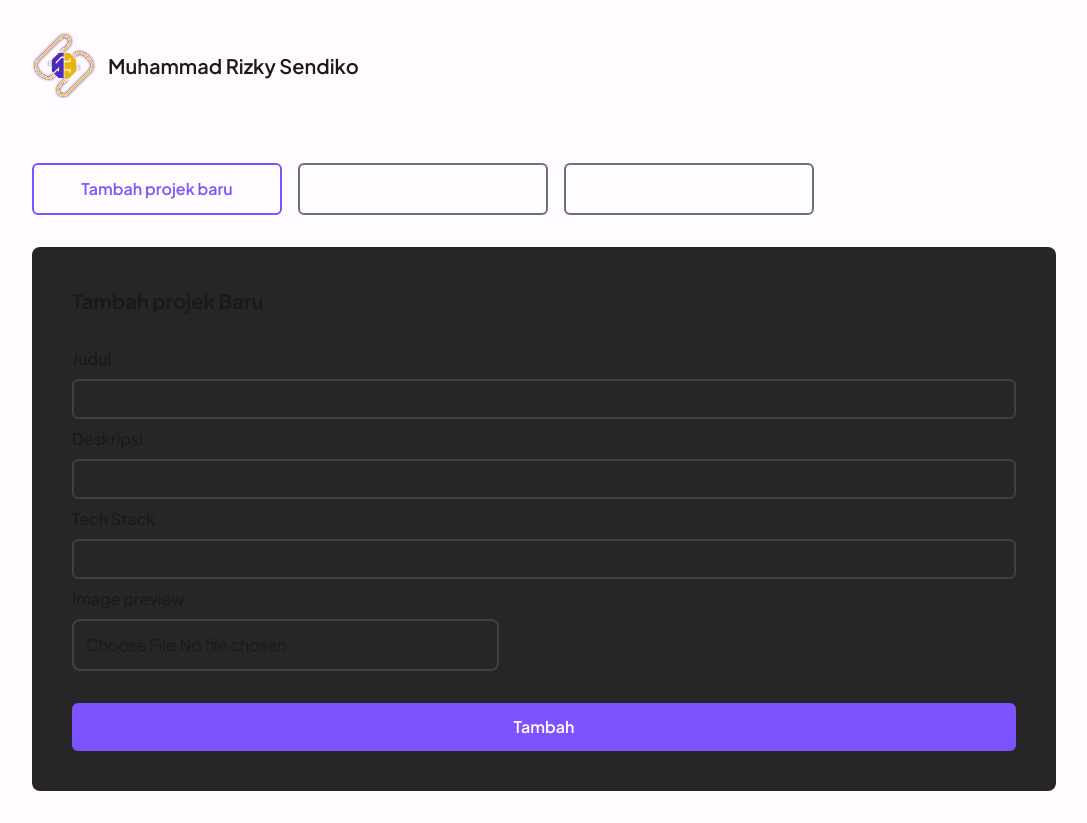
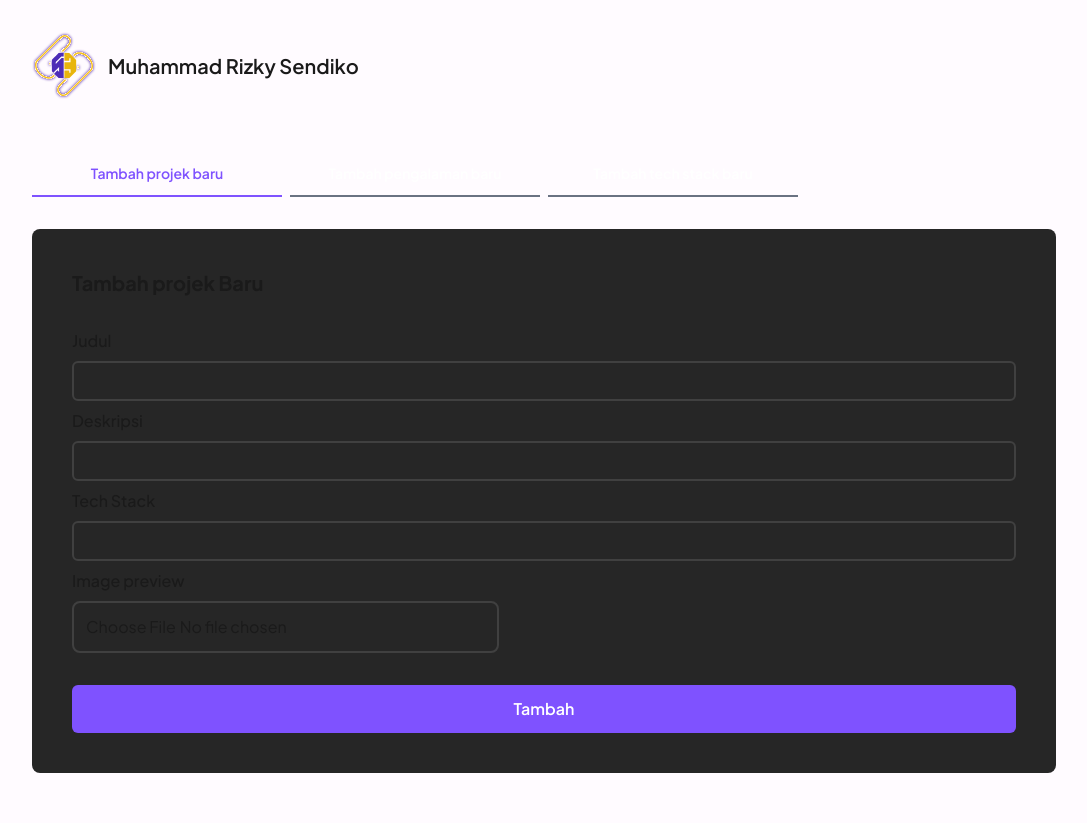
Before and after one commit to joanpurbaa/portofolio-sendiko, a Next.js app: page /admin in a window 1280 px wide. Shown: the whole page, without its empty margins (96-1183 px from the left). Built offline with nearby package versions, Linux system fonts and the light colour scheme.

Commit message:
change: admin form style

```diff
--- a/app/admin/page.tsx
+++ b/app/admin/page.tsx
@@ -15,7 +15,8 @@ export default function AdminPage() {
     <>
       <Link
         href={"/"}
-				className="flex items-center gap-3 py-4 sm:py-8 px-4 lg:px-16 xl:px-32">
+        className="flex items-center gap-3 py-4 sm:py-8 px-4 lg:px-16 xl:px-32"
+      >
         <Image
           src={"/icon.svg"}
           className="w-10 sm:w-16"
@@ -23,35 +24,40 @@ export default function AdminPage() {
           height={32}
           alt="Logo"
         />
-				<p className="text-xs sm:text-xl font-semibold">Muhammad Rizky Sendiko</p>
+        <p className="text-xs sm:text-xl font-semibold">
+          Muhammad Rizky Sendiko
+        </p>
       </Link>
       <main className="py-4 sm:py-8 px-4 lg:px-16 xl:px-32 relative">
-				<div className="flex gap-4">
+        <div className="flex gap-2">
           <Link
             href={"?modal=new-project"}
-						className={`text-center font-semibold p-3 rounded-md border-2 w-[250px] transition-colors hover:border-primary hover:text-primary ${
+            className={`text-center font-semibold pb-3 border-b-2 w-[250px] transition-colors text-sm hover:border-primary hover:text-primary ${
               modal === "new-project" || !modal
                 ? "border-primary text-primary"
                 : "border-gray-500 text-white"
-						}`}>
+            }`}
+          >
             Tambah projek baru
           </Link>
           <Link
             href={"?modal=new-experience"}
-						className={`text-center font-semibold p-3 rounded-md border-2 w-[250px] transition-colors hover:border-primary hover:text-primary ${
+            className={`text-center font-semibold pb-3 border-b-2 w-[250px] transition-colors text-sm hover:border-primary hover:text-primary ${
               modal === "new-experience"
                 ? "border-primary text-primary"
                 : "border-gray-500 text-white"
-						}`}>
+            }`}
+          >
             Tambah pengalaman baru
           </Link>
           <Link
             href={"?modal=new-tech"}
-						className={`text-center font-semibold p-3 rounded-md border-2 w-[250px] transition-colors hover:border-primary hover:text-primary ${
+            className={`text-center font-semibold pb-3 border-b-2 w-[250px] transition-colors text-sm hover:border-primary hover:text-primary ${
               modal === "new-tech"
                 ? "border-primary text-primary"
                 : "border-gray-500 text-white"
-						}`}>
+            }`}
+          >
             Tambah tech stack baru
           </Link>
         </div>
```
Lines whose indentation alone changed are shown as unchanged.
